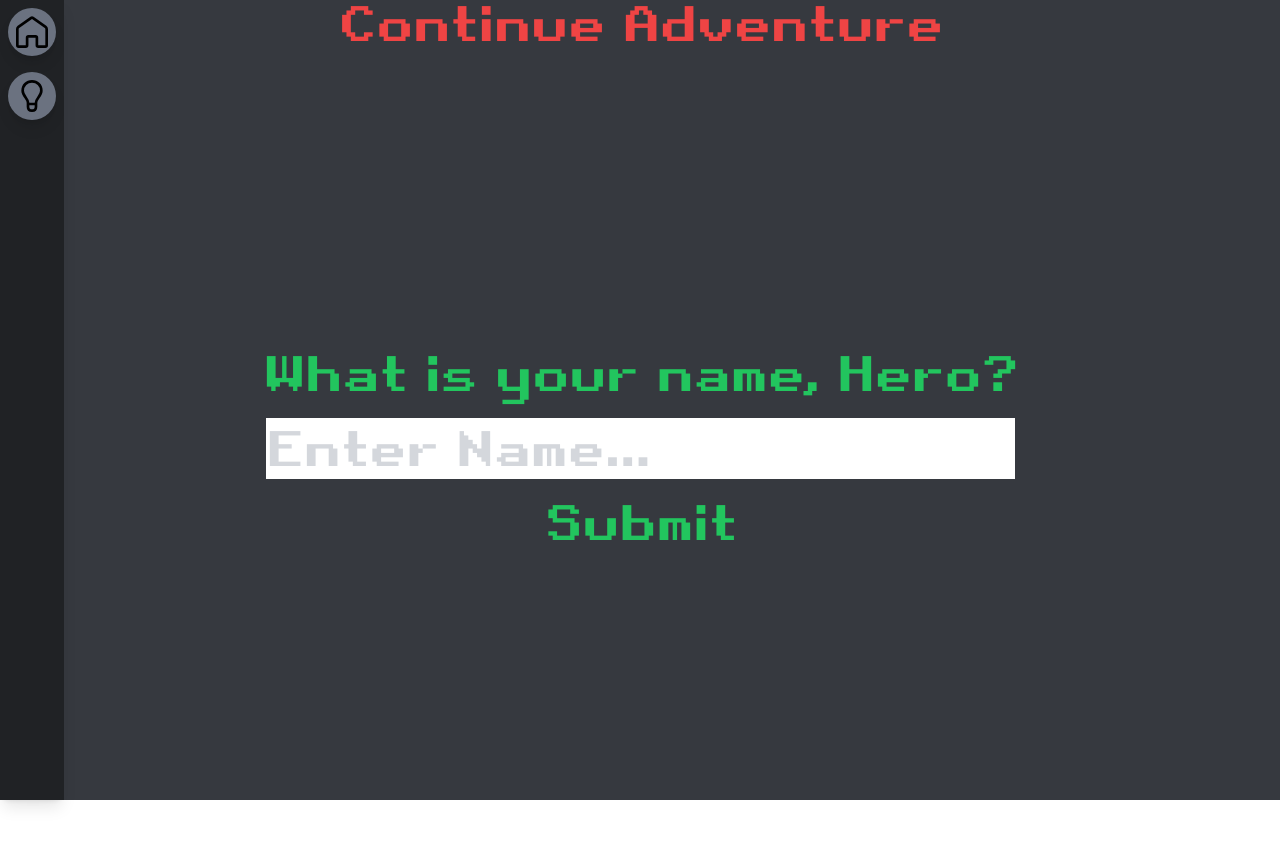
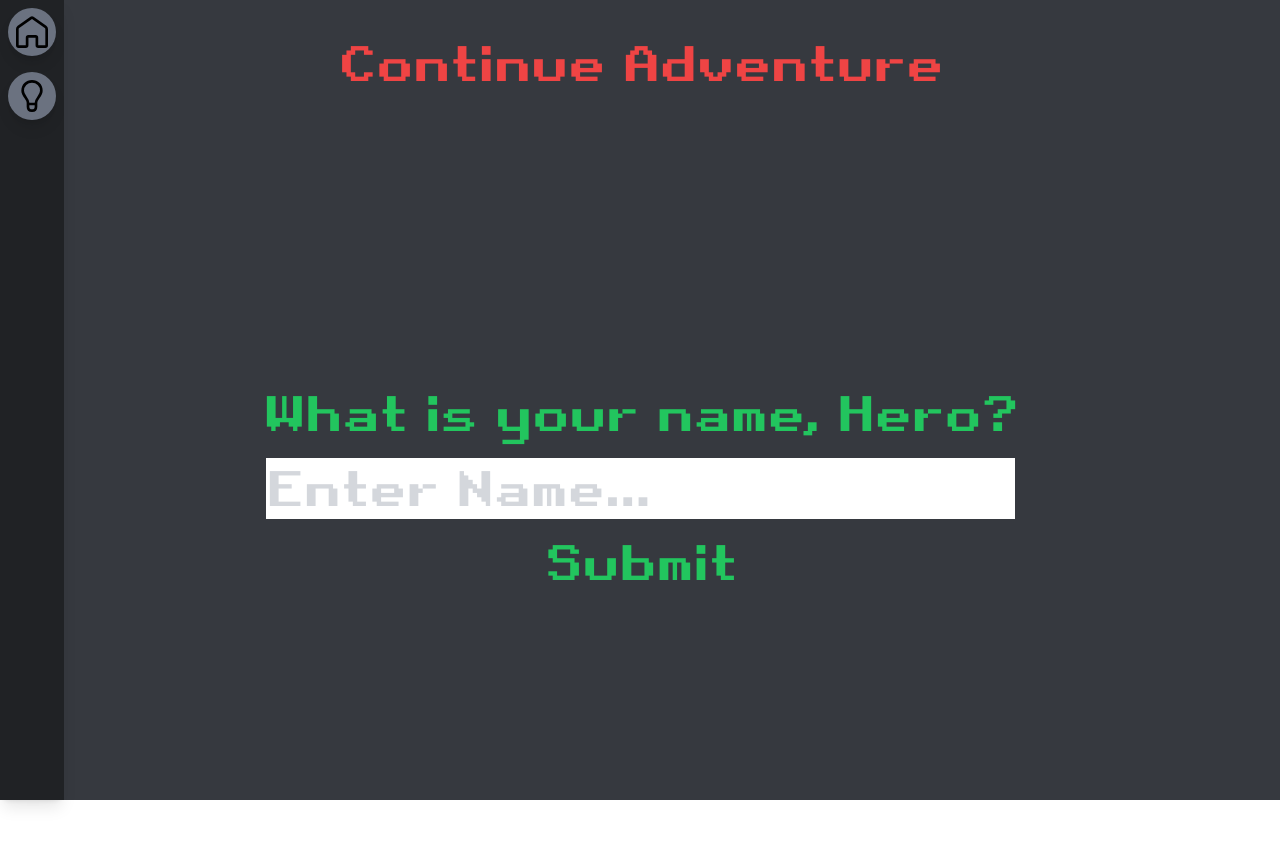
Before and after one commit to baguiar428/Phase_3-Project, a React (Create React App) app: page /choose_name in a window 1280 px wide. Shown: the top 846 px of the page. Built offline with nearby package versions, Linux system fonts and the light colour scheme.

Commit message:
minor change to padding for continue adventure

```diff
--- a/src/components/CharacterName.jsx
+++ b/src/components/CharacterName.jsx
@@ -46,7 +46,7 @@ function CharacterName() {
 
       <div
         className="display: block text-center text-red-500
-                  font-retro text-5xl pl-10 pr-10 ml-10 mr-10 hover:bg-blue-800"
+                  font-retro text-5xl pl-10 pr-10 ml-10 mr-10 pt-10 hover:bg-blue-800"
       >
         <button onClick={continueAdventure}>Continue Adventure</button>
       </div>
```
